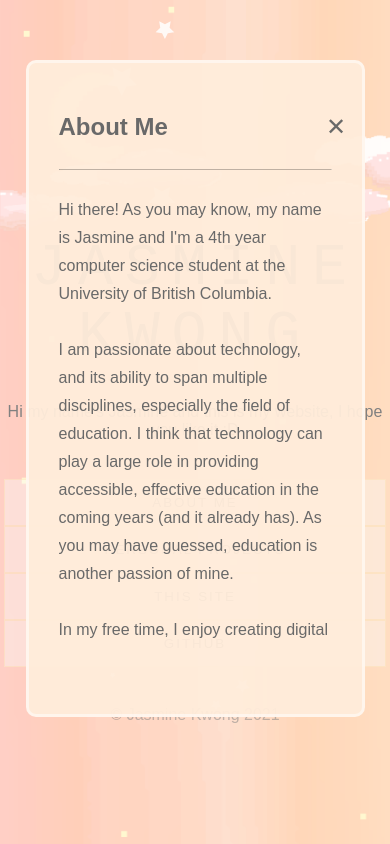
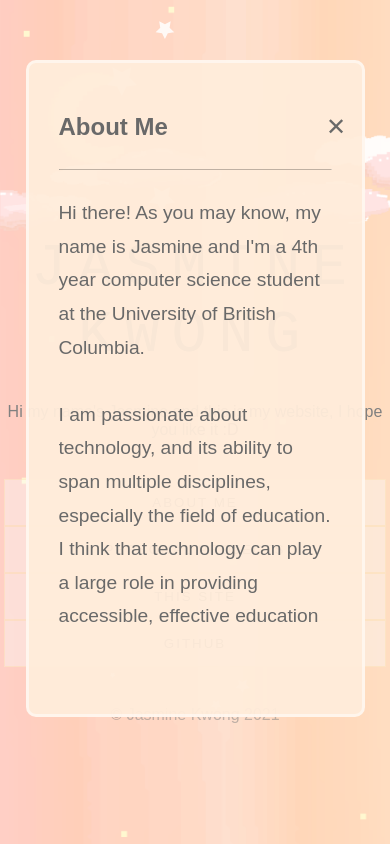
Before and after one commit to jaskwong/Personal_Site, a React (Create React App) app: page / in a window 390 px wide. Both pictures are taken after a click on the button "ABOUT ME". Built offline with nearby package versions, Linux system fonts and the light colour scheme.

Commit message:
responsive font size

```diff
--- a/src/CustomModal.js
+++ b/src/CustomModal.js
@@ -42,7 +42,7 @@ function CustomModal(props) {
 
                 {props.data.component && props.data.component}
                 <br/>
-                <div style={{overflowY: "auto", maxHeight: "75%", lineHeight: "1.75em"}}>
+                <div style={{overflowY: "auto", maxHeight: "75%", lineHeight: "1.75em", fontSize: "120%"}}>
                     {props.data.content}
                 </div>
             </div>
--- a/src/PersonalProjects.js
+++ b/src/PersonalProjects.js
@@ -29,7 +29,7 @@ function PersonalProjects() {
 
     return (
         <div style={{height: "75%"}}>
-            <div className={"tab-container"} style={{maxHeight: "25%", overflowY: "auto"}}>
+            <div className={"tab-container"} style={{maxHeight: "20%", overflowY: "auto"}}>
                 {Object.keys(PERSONAL_PROJECT_TABS).map(tabKey => {
                         let tab = PERSONAL_PROJECT_TABS[tabKey]
                         return (
@@ -47,7 +47,7 @@ function PersonalProjects() {
                 )}
             </div>
             <br/>
-            <div style={{height: "75%", overflowY: "auto"}}>
+            <div style={{height: "80%", overflowY: "auto", lineHeight: "1.75em", fontSize: "120%"}}>
                 {PERSONAL_PROJECT_TABS[currTab].content}
             </div>
         </div>
--- a/src/stylesheets/Common.css
+++ b/src/stylesheets/Common.css
@@ -3,6 +3,7 @@ body {
     position: static;
     text-align: center;
     font-family: "Arial";
+    font-size: 100%;
     background-repeat: no-repeat;
     background-attachment: fixed;
     -webkit-background-size: cover;
@@ -84,6 +85,7 @@ a:hover {
     display: flex;
     flex-wrap: wrap;
     padding: 5px;
+    font-size: 130%;
 }
 
 .tab {
```
